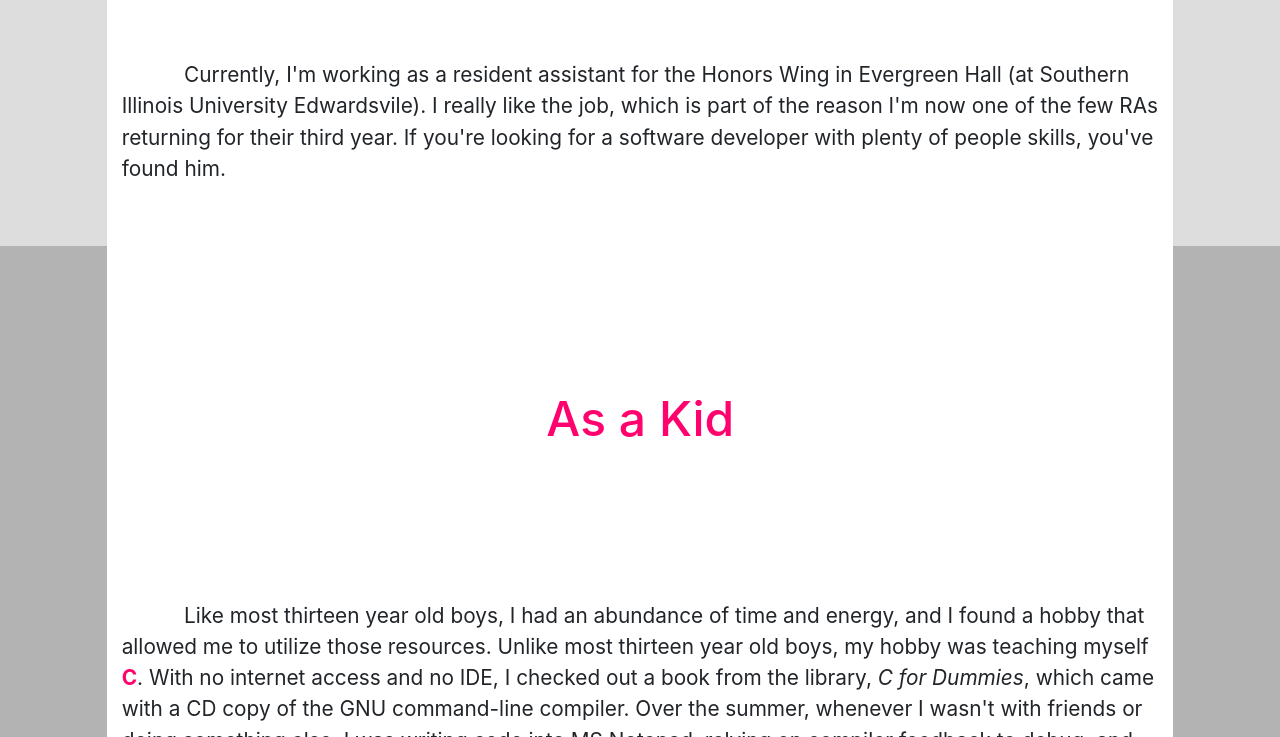
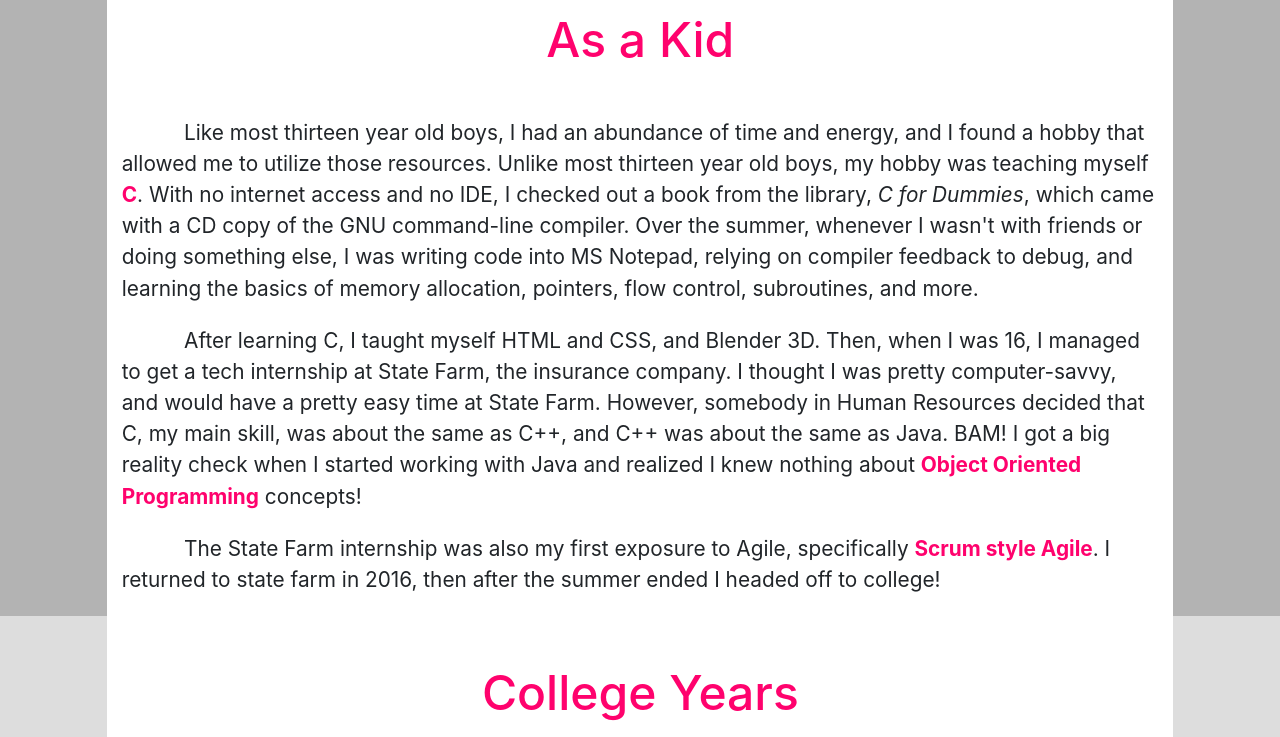
Before and after one commit to derek200pz/homepage, a website: page static-site/index.html in a window 1280 px wide. Shown: the part 2226-2963 px from the top of the page. Drawn offline with nearby package versions, Linux system fonts and the light colour scheme.

Commit message:
added new formatting, changed touching handlers

```diff
--- a/static-site/css/style.css
+++ b/static-site/css/style.css
@@ -12,7 +12,7 @@
 
     h1 {
         font-size: 3em;
-        padding: 3em 0;
+        margin: 1em 0;
         color: #FF026D;
         opacity: 0;
         -webkit-transform: translateX(-5em);
@@ -22,7 +22,7 @@
     }
 
     p {
-        margin-bottom: 3em;
+        margin-bottom: 1em;
         text-indent: 3em;
         font-size: 1.3em;
     }
--- a/static-site/js/home-controller.js
+++ b/static-site/js/home-controller.js
@@ -44,21 +44,21 @@
 
 $(document).ready(
     function() {
-        //handle the menu button being clicked
+        //handle the menu button being clicked or touched
+        $("#menu").on("touchend", function() {
+            openMenu();
+        });
         $("#menu").on("click", function() {
             openMenu();
         });
-        $("#menu").on("touchend", function() {
-            openMenu();
+        //close menu when body is clicked or touched
+        $("body").on("touchend", function() {
+            closeMenu();
         });
         $("body").on("click", function() {
             closeMenu();
         });
-        $("body").on("touchend", function() {
-            closeMenu();
-        });
-        //color all the H1 elements white to hide them before their animations
-        $('h1').addClass("white-text");
+
         //----------CODE TO RUN ANIMATIONS ONLY WHEN THEY COME INTO VIEW----------
         $(window).scroll(function() {
             checkAnimation();
```
